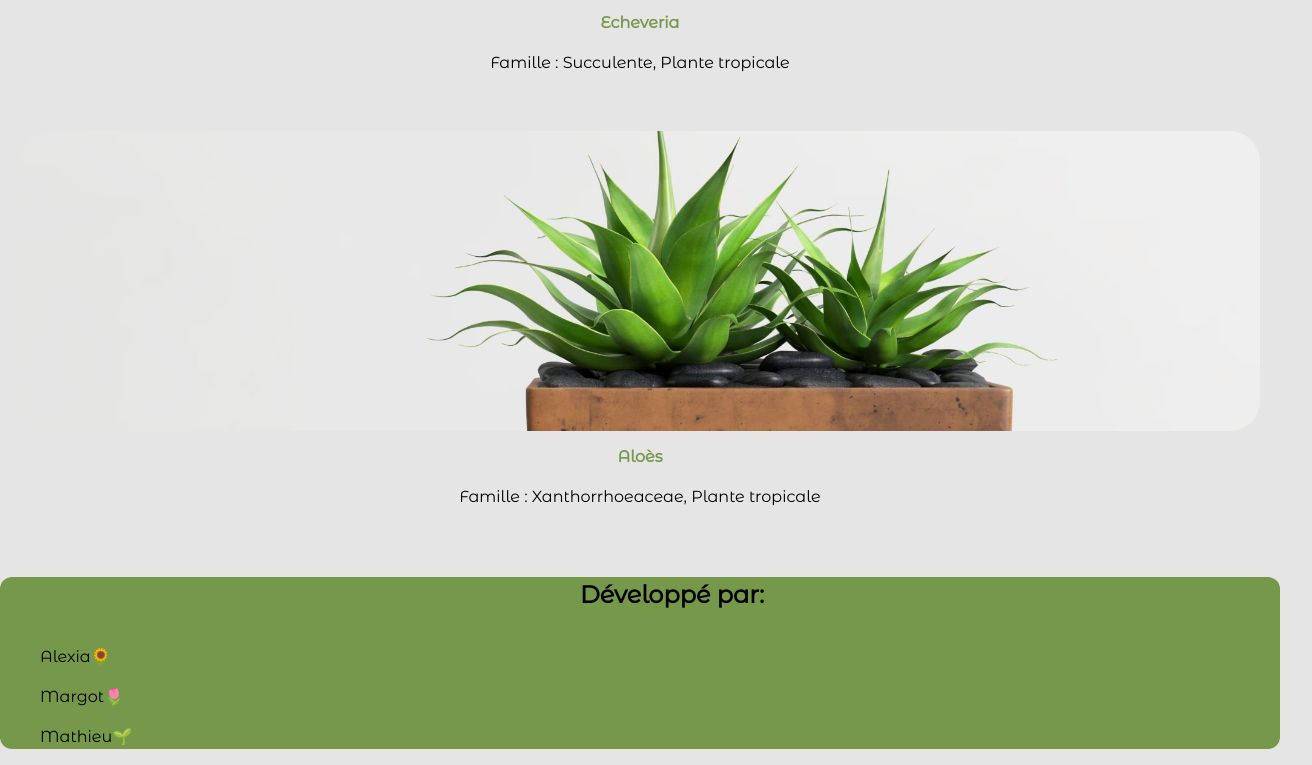
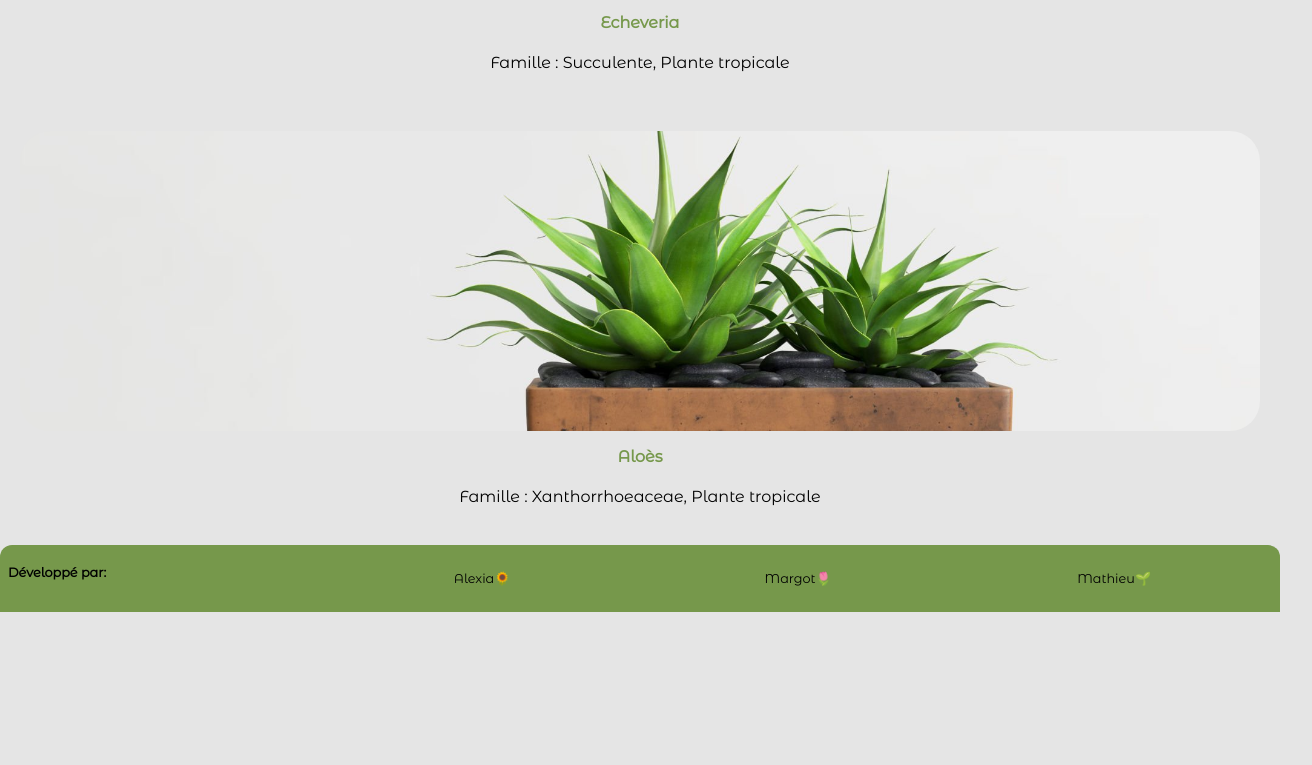
Before and after one commit to margotmas/plant-shop, a React (Vite) app: page / in a window 1280 px wide. Shown: the part 2155-2920 px from the top of the page, 1312 px wide, since content can reach past the window. After the commit the page ends 2767 px from the top, so only its background shows below. Built offline with nearby package versions, Linux system fonts and the light colour scheme.

Commit message:
css style

```diff
--- a/src/styles/Footer.css
+++ b/src/styles/Footer.css
@@ -1,15 +1,19 @@
 .BackgroundColorFooter {
 
     background-color: #76984b;
-    border-radius: 12px;
+    border-radius: 12px 12px 0px 0px;
+    display: flex;
+    padding: .5rem;
+
 
 }
 
 .BackgroundColorFooter>h2 {
-    display: flex;
     justify-content: center;
     width: 100%;
-    margin: 2rem;
+    margin: 0.2;
+    padding: 0.2;
+    font-size: .8rem;
     font-family: 'Montserrat Alternates', sans-serif;
 
 
@@ -18,12 +22,13 @@
 .UlFooter {
     width: 100%;
     list-style-type: none;
+    padding: 0;
 }
 
 .LiFooter {
     width: 100%;
-    display: flex;
-    font-size: 1rem;
+    font-size: .8rem;
+    text-align: center;
     font-family: 'Montserrat Alternates', sans-serif;
 
 
```
